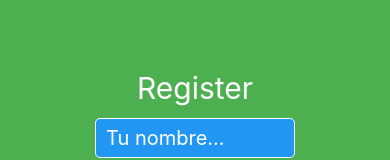
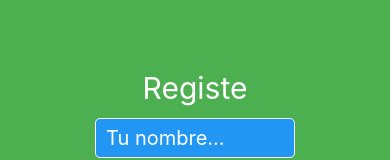
Before and after one commit to javiBertos/react-native-course--auth-app, a React Native app: screen / in a window 390 px wide. Shown: the part 194-354 px from the top of the page. Built offline with nearby package versions, Linux system fonts and the light colour scheme.

Commit message:
refactor: Improve the title change with a useEffect hook

```diff
--- a/components/Auth/Auth.tsx
+++ b/components/Auth/Auth.tsx
@@ -1,7 +1,7 @@
 import { GestureResponderEvent, Pressable, Text, TextInput, View } from "react-native";
 import { AuthProps } from "./types";
 import { AuthStyles as styles } from "./styles";
-import { useState } from "react";
+import { useEffect, useState } from "react";
 import { User, users } from "../../store/users";
 
 export default function Auth({ setAuthTitle }: AuthProps) {
@@ -12,6 +12,10 @@ export default function Auth({ setAuthTitle }: AuthProps) {
     });
 
     const [isRegister, setIsRegister] = useState<boolean>(true);
+
+    useEffect(() => {
+        setAuthTitle(isRegister ? "Registe" : "Login");
+    });
 
     const handleTextInput = (text: string, type: string) => {
         setAuthData({
@@ -30,7 +34,6 @@ export default function Auth({ setAuthTitle }: AuthProps) {
         });
 
         setIsRegister(false);
-        setAuthTitle("Login");
     };
 
     const handleLoginPress = (e: GestureResponderEvent) => {
```
